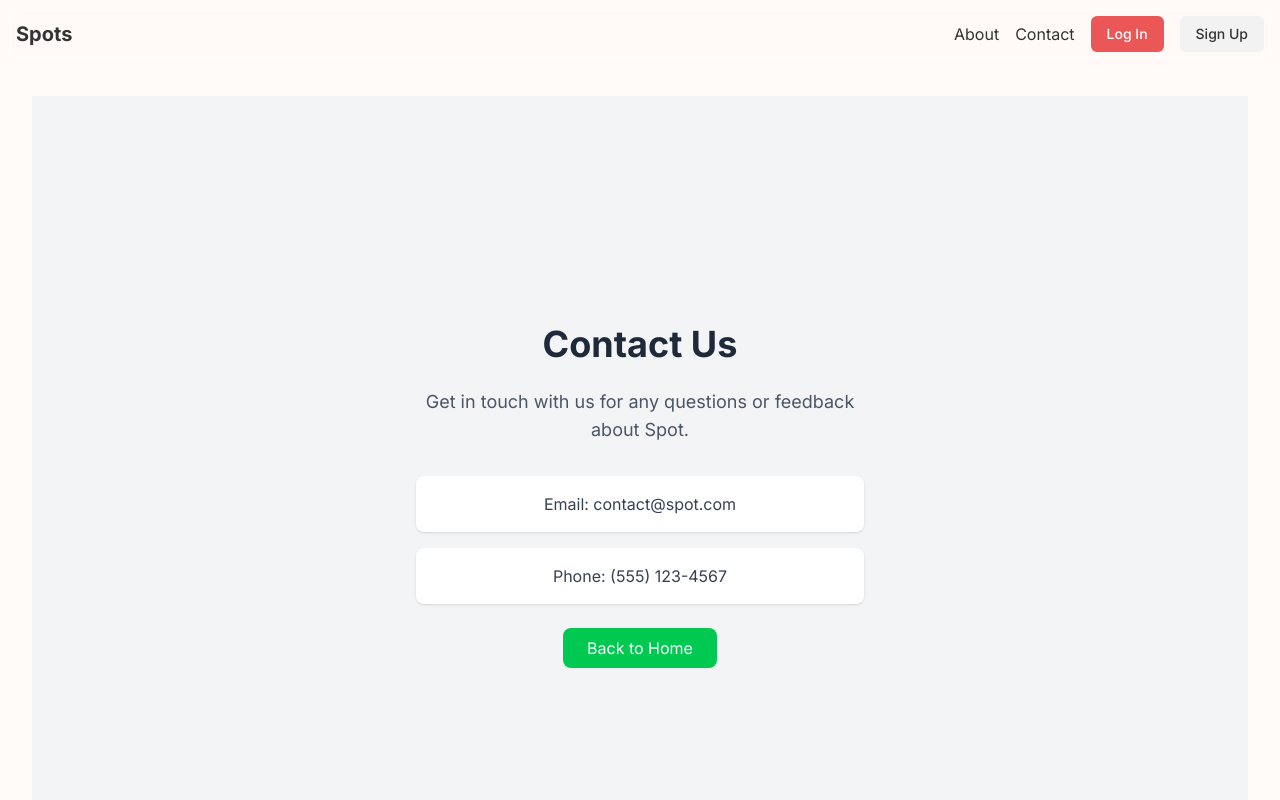
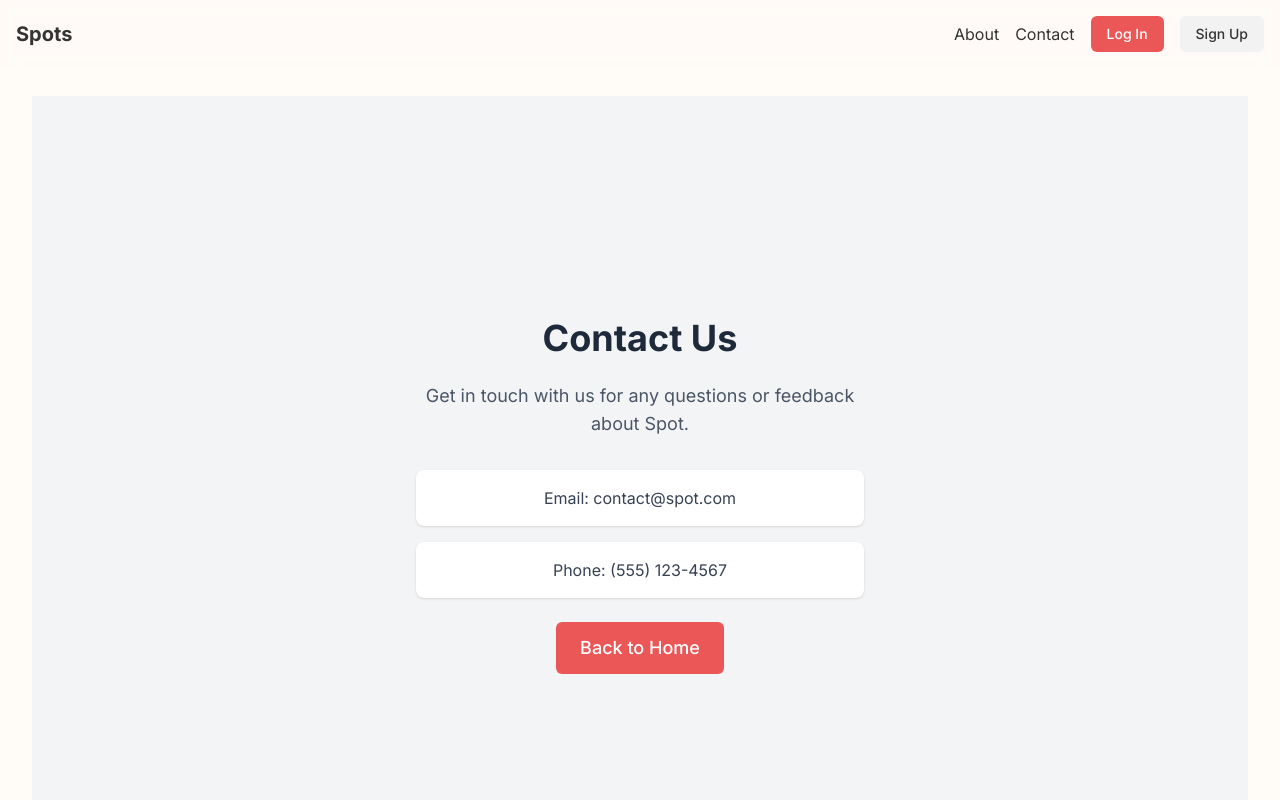
Before and after one commit to faikarf3/spot, a React (Vite) app: page /contact in a window 1280 px wide. Shown: the top 800 px of the page. Built offline with nearby package versions, Linux system fonts and the light colour scheme.

Commit message:
change theme to match

```diff
--- a/src/pages/Contact.jsx
+++ b/src/pages/Contact.jsx
@@ -1,4 +1,5 @@
 import React from 'react';
+import { Link } from 'react-router-dom';
 
 export default function Contact() {
   return (
@@ -16,12 +17,14 @@ export default function Contact() {
             <p className="text-gray-700">Phone: (555) 123-4567</p>
           </div>
         </div>
-        <a
-          href="/"
-          className="inline-block mt-6 bg-green-500 hover:bg-green-600 text-white px-6 py-2 rounded-lg transition-colors"
-        >
-          Back to Home
-        </a>
+        <div className="mt-6">
+          <Link
+            to="/"
+            className="inline-block bg-brand-primary text-white px-6 py-3 rounded-md text-lg font-medium hover:bg-red-500 transition-colors focus:outline-none focus:ring-2 focus:ring-brand-primary"
+          >
+            Back to Home
+          </Link>
+        </div>
       </div>
     </div>
   );
```
